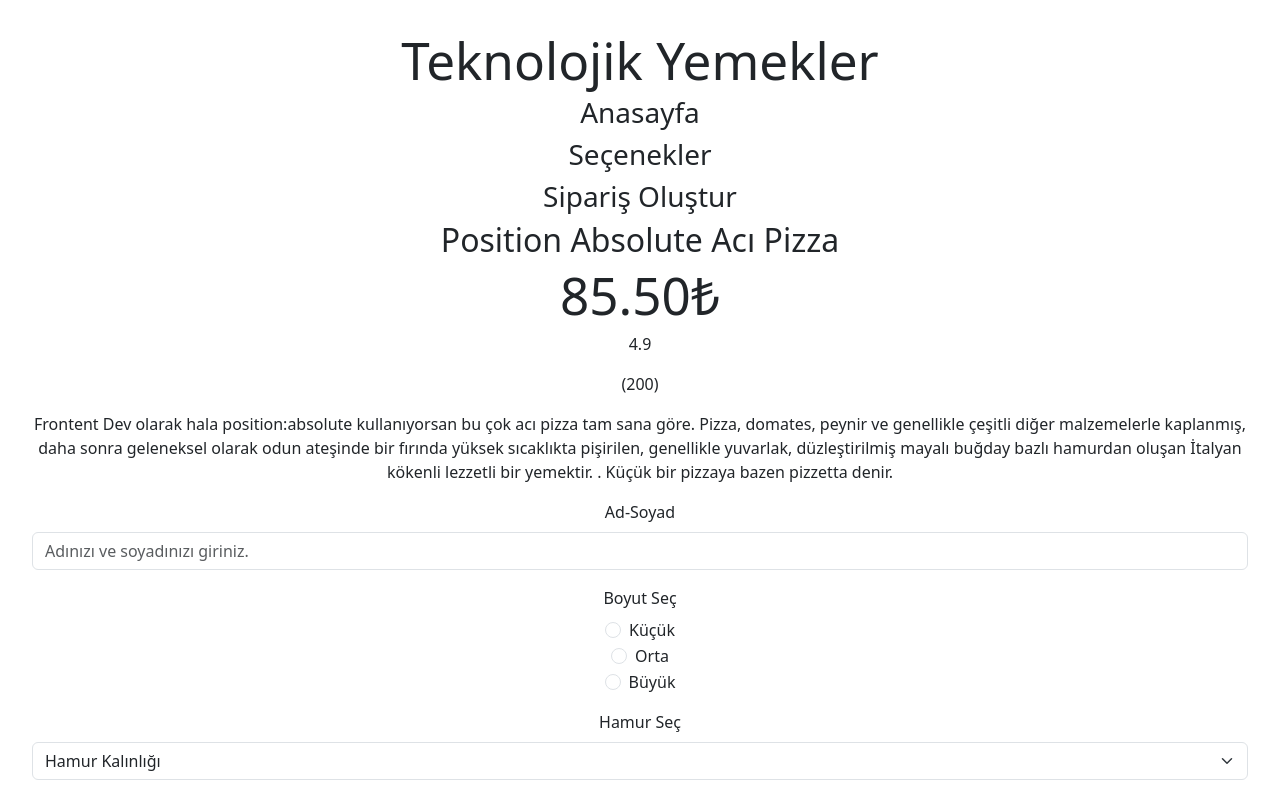
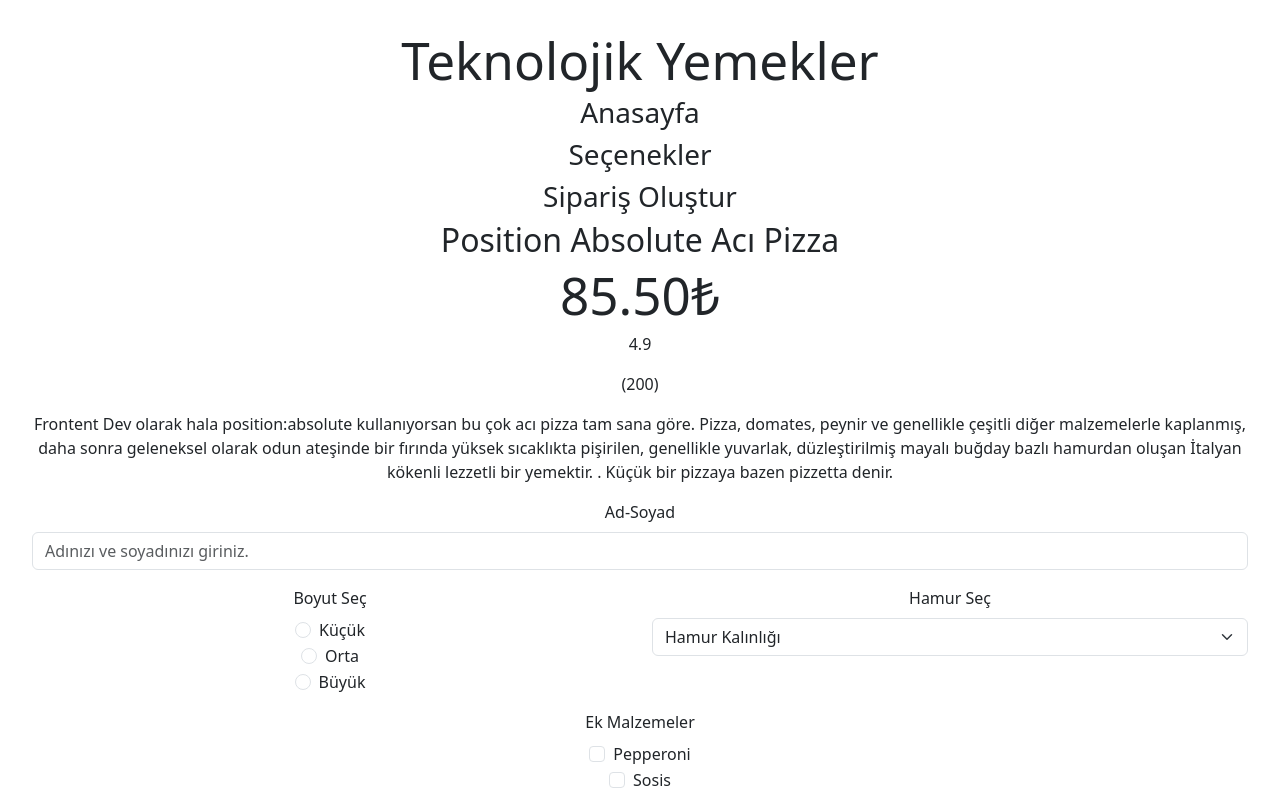
Before and after one commit to hediye-ersan/My-Pizza-Page, a React (Vite) app: page / in a window 1280 px wide. Shown: the top 797 px of the page. Built offline with nearby package versions, Linux system fonts and the light colour scheme.

Commit message:
Col ve Row eklenerek boyut ve hamur özellikleri yanyana yazıldı.

```diff
--- a/src/App.jsx
+++ b/src/App.jsx
@@ -2,7 +2,7 @@ import React, { useState, useEffect } from 'react'
 import reactLogo from './assets/react.svg'
 import workintech from '/workintech.svg'
 import './App.css'
-import { Form, FormGroup, Label, Input, Button } from 'reactstrap';
+import { Form, FormGroup, Label, Input, Button, Col, Row } from 'reactstrap';
 import 'bootstrap/dist/css/bootstrap.min.css';
 
 const malzemeList = [
@@ -82,6 +82,8 @@ function App() {
             value={form.name}
           />
         </FormGroup>
+        <Row>
+          <Col>
         <FormGroup>
           <Label>Boyut Seç</Label>
           <FormGroup check>
@@ -122,6 +124,8 @@ function App() {
             </Label>
           </FormGroup>
         </FormGroup>
+        </Col>
+        <Col md={6}>
         <FormGroup>
           <Label for="hamur">Hamur Seç</Label>
           <Input
@@ -137,6 +141,8 @@ function App() {
             <option value="Kalın">Kalın</option>
           </Input>
         </FormGroup>
+        </Col>
+        </Row>
         <FormGroup>
           <Label>Ek Malzemeler</Label>
           {malzemeList.map((malzeme) => (
```
